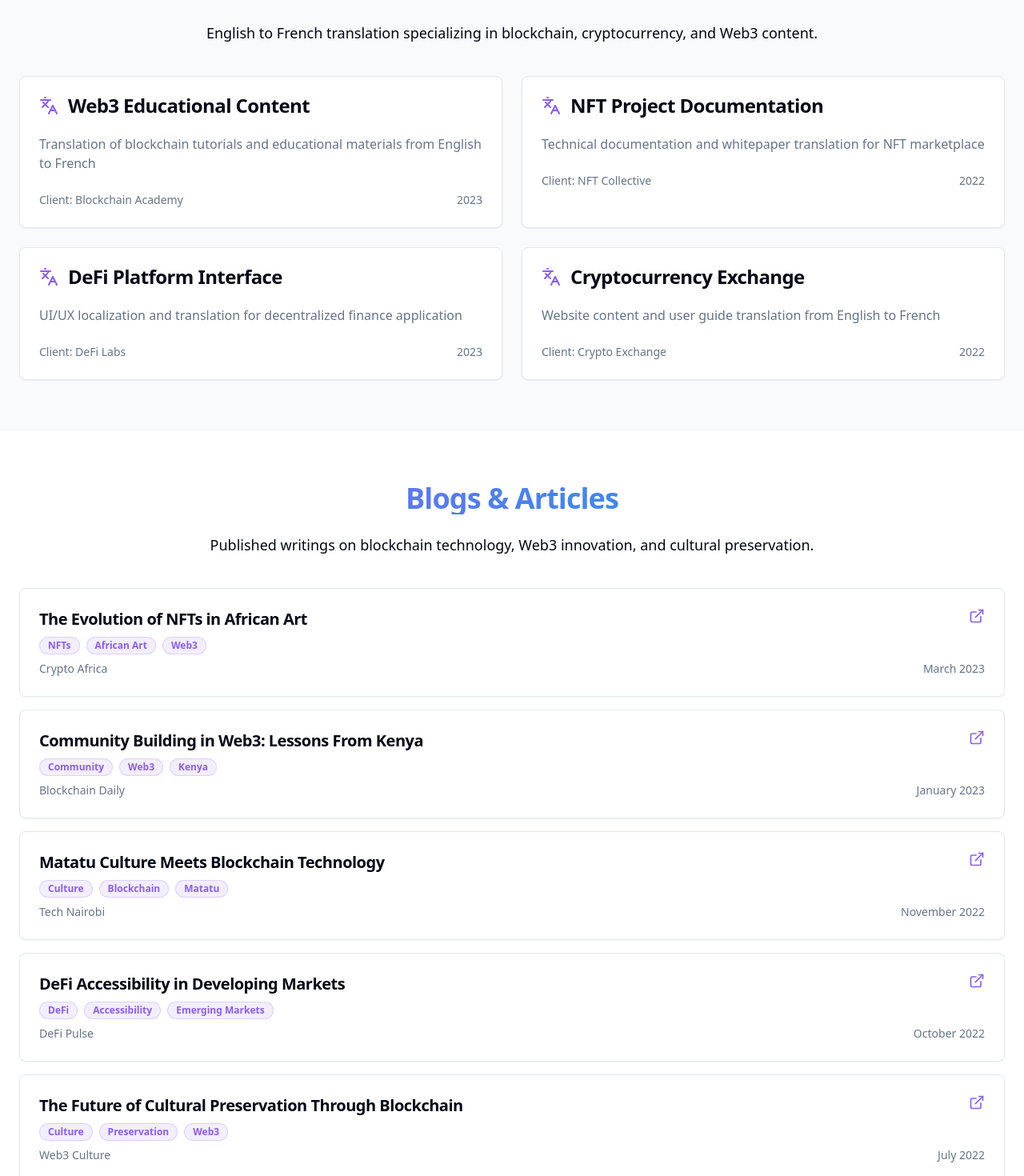
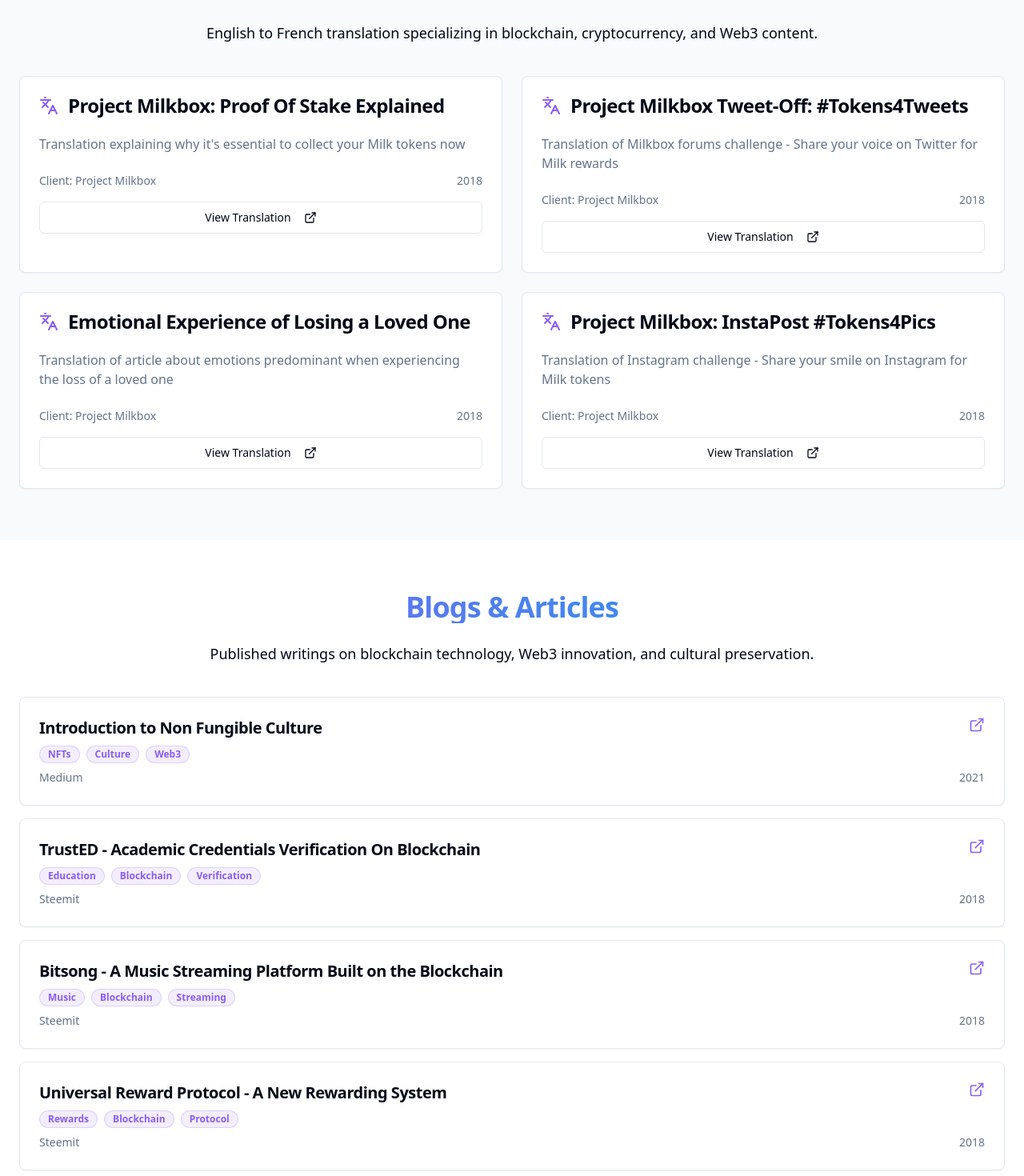
Before and after one commit to Maxwellbruno95/culture-crypto-verse, a React (Vite) app: page / in a window 1280 px wide. Shown: the part 5900-7370 px from the top of the page at 80% size. Built offline with nearby package versions, Linux system fonts and the light colour scheme.

Commit message:
Add blog posts, reviews, and translations
Add links to blog posts, product reviews, and translated articles.

```diff
--- a/src/components/Blogs.tsx
+++ b/src/components/Blogs.tsx
@@ -3,43 +3,44 @@ import SectionContainer from "./SectionContainer";
 import { Card, CardContent, CardFooter, CardHeader, CardTitle } from "@/components/ui/card";
 import { FileText, ExternalLink } from "lucide-react";
 import { Badge } from "@/components/ui/badge";
+import { Button } from "@/components/ui/button";
 
 const Blogs = () => {
   const articles = [
     {
-      title: "The Evolution of NFTs in African Art",
-      publication: "Crypto Africa",
-      date: "March 2023",
-      url: "#",
-      tags: ["NFTs", "African Art", "Web3"],
+      title: "Introduction to Non Fungible Culture",
+      publication: "Medium",
+      date: "2021",
+      url: "https://maxwellbruno.medium.com/introduction-to-tokenized-cultures-and-non-fungible-culture-9e907530f174",
+      tags: ["NFTs", "Culture", "Web3"],
     },
     {
-      title: "Community Building in Web3: Lessons From Kenya",
-      publication: "Blockchain Daily",
-      date: "January 2023",
-      url: "#",
-      tags: ["Community", "Web3", "Kenya"],
+      title: "TrustED - Academic Credentials Verification On Blockchain",
+      publication: "Steemit",
+      date: "2018",
+      url: "https://steemit.com/education/@maxwell95/trusted-academic-credentials-verification-on-blockchain",
+      tags: ["Education", "Blockchain", "Verification"],
     },
     {
-      title: "Matatu Culture Meets Blockchain Technology",
-      publication: "Tech Nairobi",
-      date: "November 2022",
-      url: "#",
-      tags: ["Culture", "Blockchain", "Matatu"],
+      title: "Bitsong - A Music Streaming Platform Built on the Blockchain",
+      publication: "Steemit",
+      date: "2018",
+      url: "https://steemit.com/blockchain/@maxwell95/bitsong-a-music-streaming-platform-on-the-blockchain",
+      tags: ["Music", "Blockchain", "Streaming"],
     },
     {
-      title: "DeFi Accessibility in Developing Markets",
-      publication: "DeFi Pulse",
-      date: "October 2022",
-      url: "#",
-      tags: ["DeFi", "Accessibility", "Emerging Markets"],
+      title: "Universal Reward Protocol - A New Rewarding System",
+      publication: "Steemit",
+      date: "2018",
+      url: "https://steemit.com/blockchain/@maxwell95/universal-reward-protocol-a-new-rewarding-system",
+      tags: ["Rewards", "Blockchain", "Protocol"],
     },
     {
-      title: "The Future of Cultural Preservation Through Blockchain",
-      publication: "Web3 Culture",
-      date: "July 2022",
-      url: "#",
-      tags: ["Culture", "Preservation", "Web3"],
+      title: "Bounty Hunters - The Next Generation Bounty Platform",
+      publication: "Steemit",
+      date: "2018",
+      url: "https://steemit.com/cryptocurrency/@maxwell95/bounty-hunters-the-next-generation-bounty-plaform",
+      tags: ["Bounty", "Cryptocurrency", "Platform"],
     },
   ];
 
@@ -58,7 +59,11 @@ const Blogs = () => {
             <CardHeader className="pb-2">
               <div className="flex justify-between items-start">
                 <CardTitle className="text-xl">{article.title}</CardTitle>
-                <a href={article.url} className="text-crypto-purple hover:text-crypto-darkpurple" aria-label="External link">
+                <a href={article.url}
+                   target="_blank"
+                   rel="noopener noreferrer"
+                   className="text-crypto-purple hover:text-crypto-darkpurple"
+                   aria-label="External link">
                   <ExternalLink className="h-5 w-5" />
                 </a>
               </div>
--- a/src/components/Reviews.tsx
+++ b/src/components/Reviews.tsx
@@ -2,7 +2,8 @@
 import SectionContainer from "./SectionContainer";
 import { Card, CardContent, CardFooter, CardHeader, CardTitle } from "@/components/ui/card";
 import { Tabs, TabsContent, TabsList, TabsTrigger } from "@/components/ui/tabs";
-import { Star, ThumbsUp } from "lucide-react";
+import { Star, ThumbsUp, ExternalLink } from "lucide-react";
+import { Button } from "@/components/ui/button";
 
 const Reviews = () => {
   const reviews = [
@@ -14,7 +15,8 @@ const Reviews = () => {
       highlights: [
         "Good underwater resistance and confidence as a daily training tool",
         "Fitness and recreational swimmers as a daily sports device"
-      ]
+      ],
+      url: "https://steemit.com/steemhunt/@maxwell95/ameo-powerbreather-swim-like-a-shark-breath-like-a-runner"
     },
     {
       title: "Roidmi F8 Storm",
@@ -27,7 +29,8 @@ const Reviews = () => {
         "Innovative Magnetic Holder for 2-in-1 Charging and Storing",
         "Capabilities to clean different surfaces",
         "Photosensitive LED Light"
-      ]
+      ],
+      url: "https://peakd.com/steemhunt/@maxwell95/roidmi-f8-storm-lightest-and-most-powerful-cordless-vacuum"
     },
     {
       title: "SteemHunt",
@@ -38,7 +41,8 @@ const Reviews = () => {
         "Simple product rating system",
         "Earn crypto for reviewing new products",
         "Built on the Steem blockchain"
-      ]
+      ],
+      url: "https://steemit.com/steemhunt/@maxwell95/9w6ehy1l"
     }
   ];
 
@@ -109,9 +113,12 @@ const Reviews = () => {
               </ul>
             </CardContent>
             <CardFooter>
-              <div className="text-sm text-muted-foreground">
-                Full review available on request
-              </div>
+              <a href={review.url} target="_blank" rel="noopener noreferrer" className="w-full">
+                <Button variant="outline" className="w-full group">
+                  Read Full Review
+                  <ExternalLink className="ml-2 h-4 w-4 group-hover:translate-x-1 transition-transform" />
+                </Button>
+              </a>
             </CardFooter>
           </Card>
         ))}
--- a/src/components/Translation.tsx
+++ b/src/components/Translation.tsx
@@ -1,33 +1,38 @@
 
 import SectionContainer from "./SectionContainer";
 import { Card, CardContent, CardFooter, CardHeader, CardTitle } from "@/components/ui/card";
-import { Languages } from "lucide-react";
+import { Languages, ExternalLink } from "lucide-react";
+import { Button } from "@/components/ui/button";
 
 const Translation = () => {
   const translationProjects = [
     {
-      title: "Web3 Educational Content",
-      description: "Translation of blockchain tutorials and educational materials from English to French",
-      client: "Blockchain Academy",
-      year: "2023",
+      title: "Project Milkbox: Proof Of Stake Explained",
+      description: "Translation explaining why it's essential to collect your Milk tokens now",
+      client: "Project Milkbox",
+      year: "2018",
+      url: "https://steemit.com/projectmilkbox/@maxwell95/projet-milkbox-proof-of-stake-pos-expliquee-pourquoi-il-est-essentiel-de-recueillir-vos-jetons-de-lait-maintenant"
     },
     {
-      title: "NFT Project Documentation",
-      description: "Technical documentation and whitepaper translation for NFT marketplace",
-      client: "NFT Collective",
-      year: "2022",
+      title: "Project Milkbox Tweet-Off: #Tokens4Tweets",
+      description: "Translation of Milkbox forums challenge - Share your voice on Twitter for Milk rewards",
+      client: "Project Milkbox",
+      year: "2018",
+      url: "https://steemit.com/projectmilkbox/@maxwell95/projet-milkbox-tweet-off-tokens4tweets-or-defi-des-forums-milkbox-or-partagez-votre-voix-sur-twitter-pour-milk"
     },
     {
-      title: "DeFi Platform Interface",
-      description: "UI/UX localization and translation for decentralized finance application",
-      client: "DeFi Labs",
-      year: "2023",
+      title: "Emotional Experience of Losing a Loved One",
+      description: "Translation of article about emotions predominant when experiencing the loss of a loved one",
+      client: "Project Milkbox",
+      year: "2018",
+      url: "https://steemit.com/projectmilkbox/@maxwell95/quelles-sont-les-emotions-qui-prevalent-dans-l-experience-de-la-disparition-d-un-etre-cher-or-recompenses-milk-a-l-interieur-or"
     },
     {
-      title: "Cryptocurrency Exchange",
-      description: "Website content and user guide translation from English to French",
-      client: "Crypto Exchange",
-      year: "2022",
+      title: "Project Milkbox: InstaPost #Tokens4Pics",
+      description: "Translation of Instagram challenge - Share your smile on Instagram for Milk tokens",
+      client: "Project Milkbox",
+      year: "2018",
+      url: "https://steemit.com/projectmilkbox/@maxwell95/projet-milkbox-instapost-defi-tokens4pics-or-or-partagez-votre-sourire-sur-instagram-et-obtenez-des-milks"
     },
   ];
 
@@ -52,9 +57,17 @@ const Translation = () => {
             <CardContent>
               <p className="text-muted-foreground">{project.description}</p>
             </CardContent>
-            <CardFooter className="text-sm text-muted-foreground flex justify-between">
-              <span>Client: {project.client}</span>
-              <span>{project.year}</span>
+            <CardFooter className="flex flex-col space-y-4">
+              <div className="text-sm text-muted-foreground w-full flex justify-between">
+                <span>Client: {project.client}</span>
+                <span>{project.year}</span>
+              </div>
+              <a href={project.url} target="_blank" rel="noopener noreferrer" className="w-full">
+                <Button variant="outline" className="w-full group">
+                  View Translation
+                  <ExternalLink className="ml-2 h-4 w-4 group-hover:translate-x-1 transition-transform" />
+                </Button>
+              </a>
             </CardFooter>
           </Card>
         ))}
```
